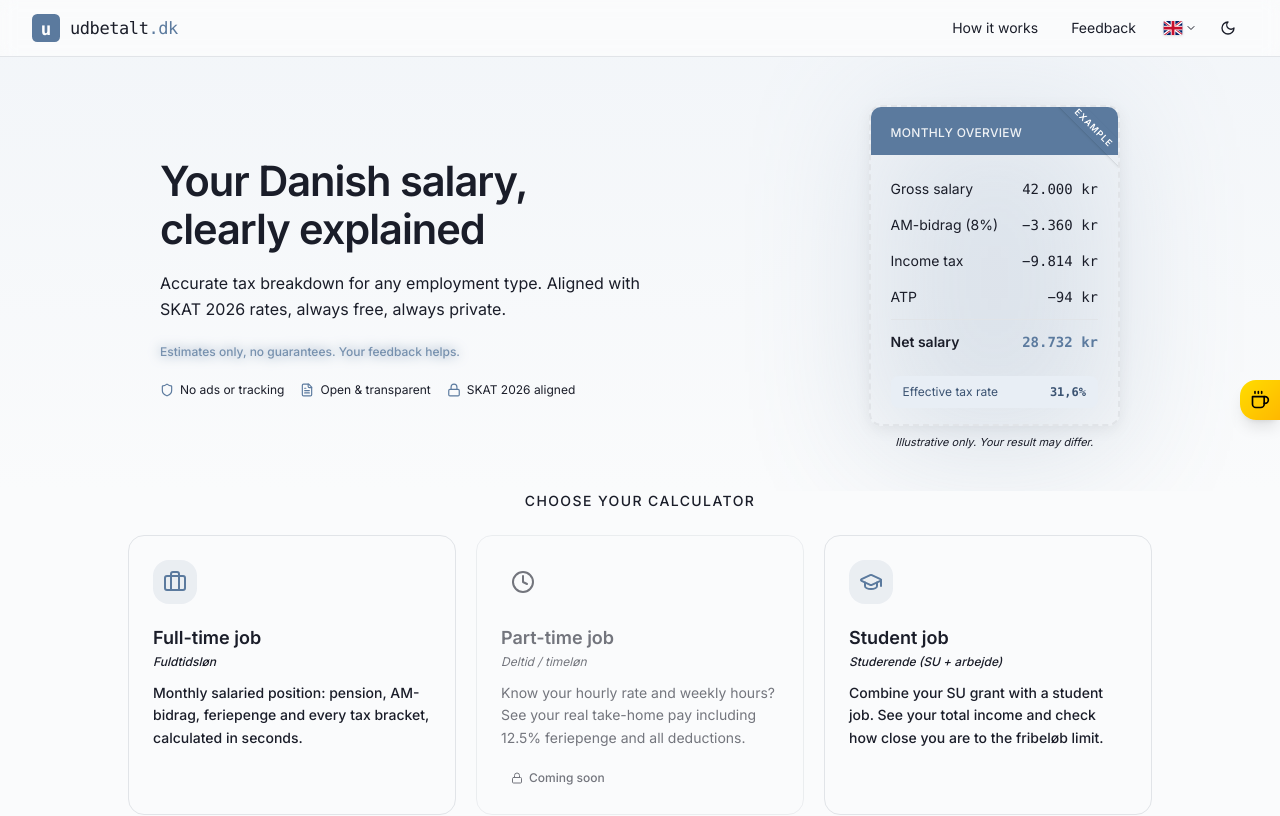
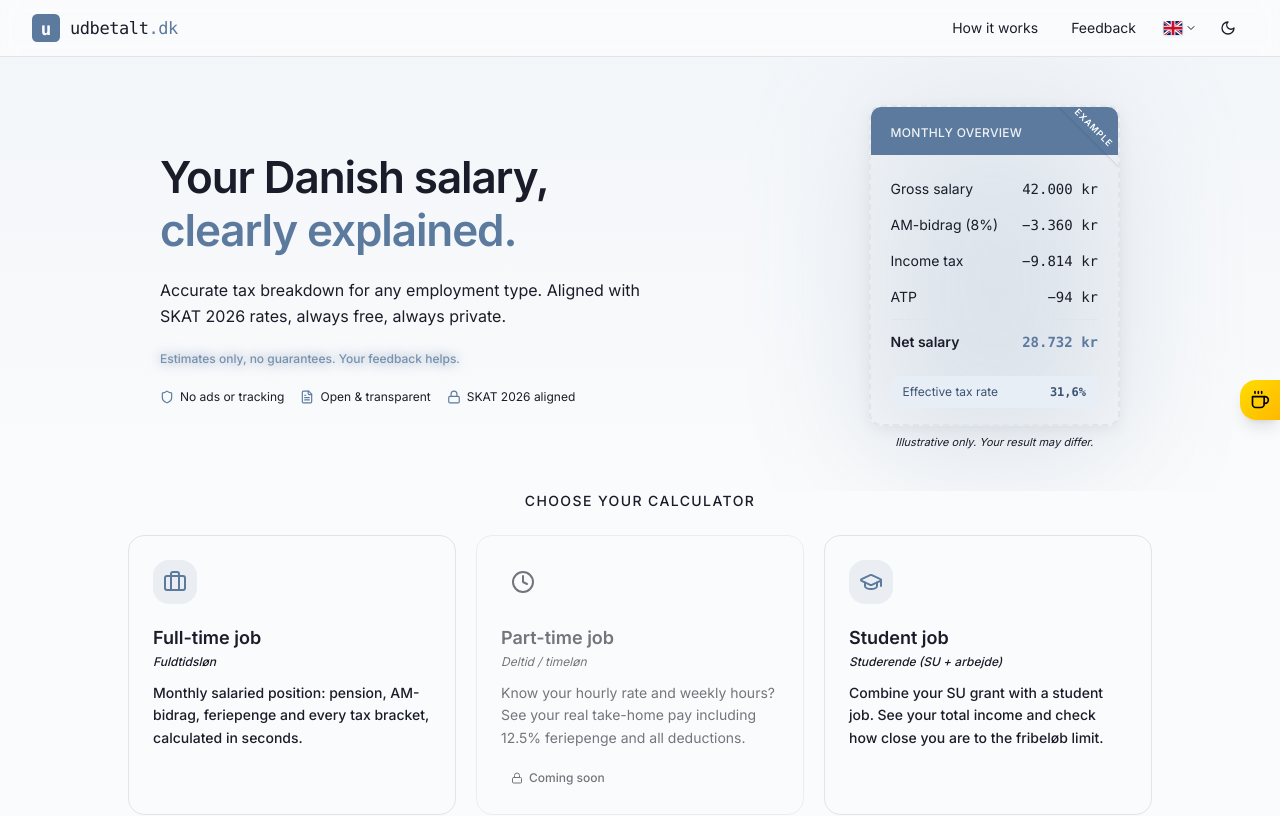
Before and after one commit to pandolfonicolo/lonklar.dk, a React (Vite) app in the folder frontend/: page / in a window 1280 px wide. Shown: the top 816 px of the page. Built offline with nearby package versions, Linux system fonts and the light colour scheme.

Commit message:
feat: update SalaryPreview component for improved key mapping and enhance Home page title animation style: adjust input and border colors in theme.css for better visibility

```diff
--- a/frontend/src/app/components/SalaryPreview.tsx
+++ b/frontend/src/app/components/SalaryPreview.tsx
@@ -18,6 +18,8 @@ export function SalaryPreview() {
     { label: t("preview.atp"), value: -94, type: "deduction" as const },
     { label: t("preview.net"), value: 28732, type: "net" as const },
   ];
+
+  const rowKeys = ["gross", "am", "tax", "atp", "net"];
 
   return (
     <motion.div
@@ -44,7 +46,7 @@ export function SalaryPreview() {
         <div className="px-5 py-4 space-y-0">
           {rows.map((row, i) => (
             <motion.div
-              key={row.label}
+              key={rowKeys[i]}
               initial={{ opacity: 0, x: -8 }}
               animate={{ opacity: 1, x: 0 }}
               transition={{ duration: 0.3, delay: 0.4 + i * 0.1 }}
--- a/frontend/src/app/components/ui/input.tsx
+++ b/frontend/src/app/components/ui/input.tsx
@@ -8,7 +8,7 @@ function Input({ className, type, ...props }: React.ComponentProps<"input">) {
       type={type}
       data-slot="input"
       className={cn(
-        "file:text-foreground placeholder:text-muted-foreground selection:bg-[var(--nordic-accent)]/15 selection:text-foreground dark:bg-input/30 flex h-9 w-full min-w-0 rounded-md border border-[var(--glass-border-subtle)] px-3 py-1 text-base bg-[var(--glass-bg-elevated)] transition-all duration-[120ms] ease-[cubic-bezier(0.2,0,0.38,0.9)] outline-none file:inline-flex file:h-7 file:border-0 file:bg-transparent file:text-sm file:font-medium disabled:pointer-events-none disabled:cursor-not-allowed disabled:opacity-50 md:text-sm",
+        "file:text-foreground placeholder:text-muted-foreground selection:bg-[var(--nordic-accent)]/15 selection:text-foreground dark:bg-input/30 flex h-9 w-full min-w-0 rounded-md border border-border px-3 py-1 text-base bg-transparent transition-all duration-[120ms] ease-[cubic-bezier(0.2,0,0.38,0.9)] outline-none file:inline-flex file:h-7 file:border-0 file:bg-transparent file:text-sm file:font-medium disabled:pointer-events-none disabled:cursor-not-allowed disabled:opacity-50 md:text-sm",
         "focus-visible:border-[var(--nordic-accent)] focus-visible:ring-[2px] focus-visible:ring-[var(--nordic-accent)]/20 focus-visible:shadow-[0_0_0_1px_var(--nordic-accent)_inset]",
         "aria-invalid:ring-destructive/20 dark:aria-invalid:ring-destructive/40 aria-invalid:border-destructive",
         className,
--- a/frontend/src/app/pages/Home.tsx
+++ b/frontend/src/app/pages/Home.tsx
@@ -56,14 +56,30 @@ export function Home() {
           <div className="flex flex-col lg:flex-row items-center gap-10 lg:gap-16">
             {/* Left — copy */}
             <div className="flex-1 text-center lg:text-left">
-              <motion.h1
-                initial={{ opacity: 0, y: 12 }}
-                animate={{ opacity: 1, y: 0 }}
-                transition={{ duration: 0.4 }}
-                className="text-3xl sm:text-4xl lg:text-[2.6rem] font-semibold text-foreground tracking-tight leading-[1.15] mb-4 whitespace-pre-line"
-              >
-                {t("home.hero.title")}
-              </motion.h1>
+              <h1 className="text-3xl sm:text-4xl lg:text-[2.75rem] font-bold tracking-tight leading-[1.2] mb-5 relative">
+                {(() => {
+                  const [line1, line2] = t("home.hero.title").split("\n");
+                  return (
+                    <>
+                      <span className="relative z-10 text-foreground">{line1}</span>
+                      {line2 && (
+                        <span className="block overflow-hidden">
+                          <motion.span
+                            initial={{ opacity: 0, y: "-100%" }}
+                            animate={{ opacity: 1, y: 0 }}
+                            transition={{ duration: 0.7, delay: 0.8, ease: [0.22, 1, 0.36, 1] }}
+                            className="block relative"
+                          >
+                            <span className="relative z-0 text-[var(--nordic-accent)] dark:text-[var(--nordic-accent-dark)]">
+                              {line2}.
+                            </span>
+                          </motion.span>
+                        </span>
+                      )}
+                    </>
+                  );
+                })()}
+              </h1>
               <motion.p
                 initial={{ opacity: 0, y: 12 }}
                 animate={{ opacity: 1, y: 0 }}
--- a/frontend/src/styles/theme.css
+++ b/frontend/src/styles/theme.css
@@ -142,8 +142,8 @@
   --accent-foreground: #E4E7EC;
   --destructive: #E05252;
   --destructive-foreground: #FFFFFF;
-  --border: #2A3142;
-  --input: transparent;
+  --border: #3A4558;
+  --input: #3A4558;
   --input-background: #1E2330;
   --switch-background: #3A4255;
   --ring: #5B7A9E;
```
Also changed, not shown: frontend/src/app/pages/Wizard.tsx (+27 -15 lines).
